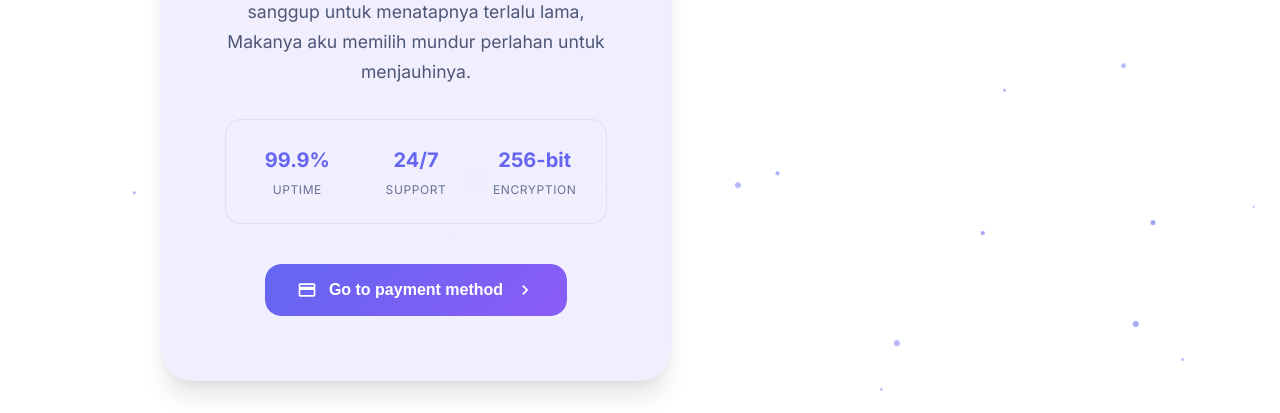
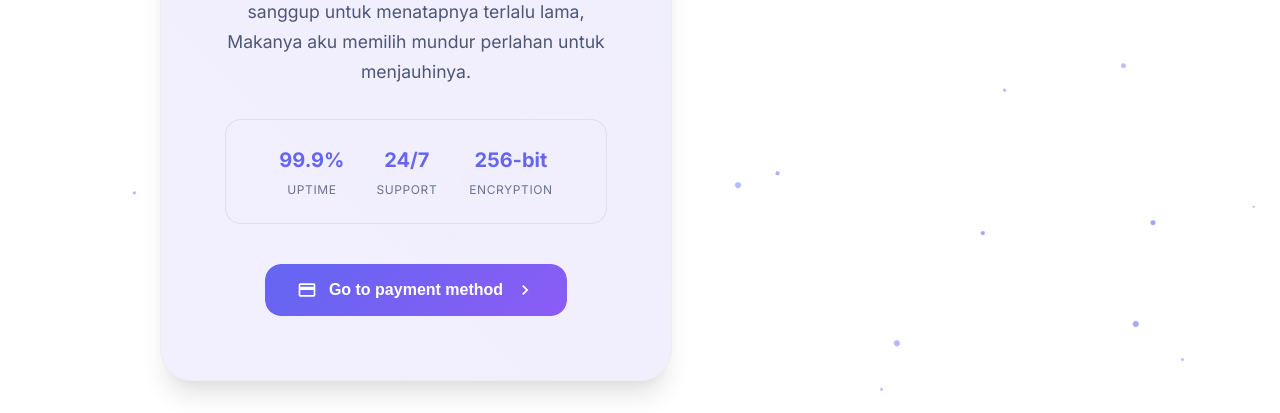
Before and after one commit to Hangzreall/Payment, a plain HTML site: page index.html in a window 1280 px wide. Shown: the part 405-818 px from the top of the page. Drawn offline with Linux system fonts and the light colour scheme.

Commit message:
Add files via upload

```diff
--- a/styles.css
+++ b/styles.css
@@ -307,9 +307,12 @@ body {
 }
 
 .stats-grid {
-  display: grid;
-  grid-template-columns: repeat(3, 1fr);
-  gap: 1.5rem;
+  display: flex;
+  justify-content: center;
+  align-items: center;
+  gap: 2rem;
+  flex-wrap: wrap;
+  text-align: center;
   margin-bottom: 2.5rem;
   padding: 1.5rem;
   background: var(--bg-glass);
```
